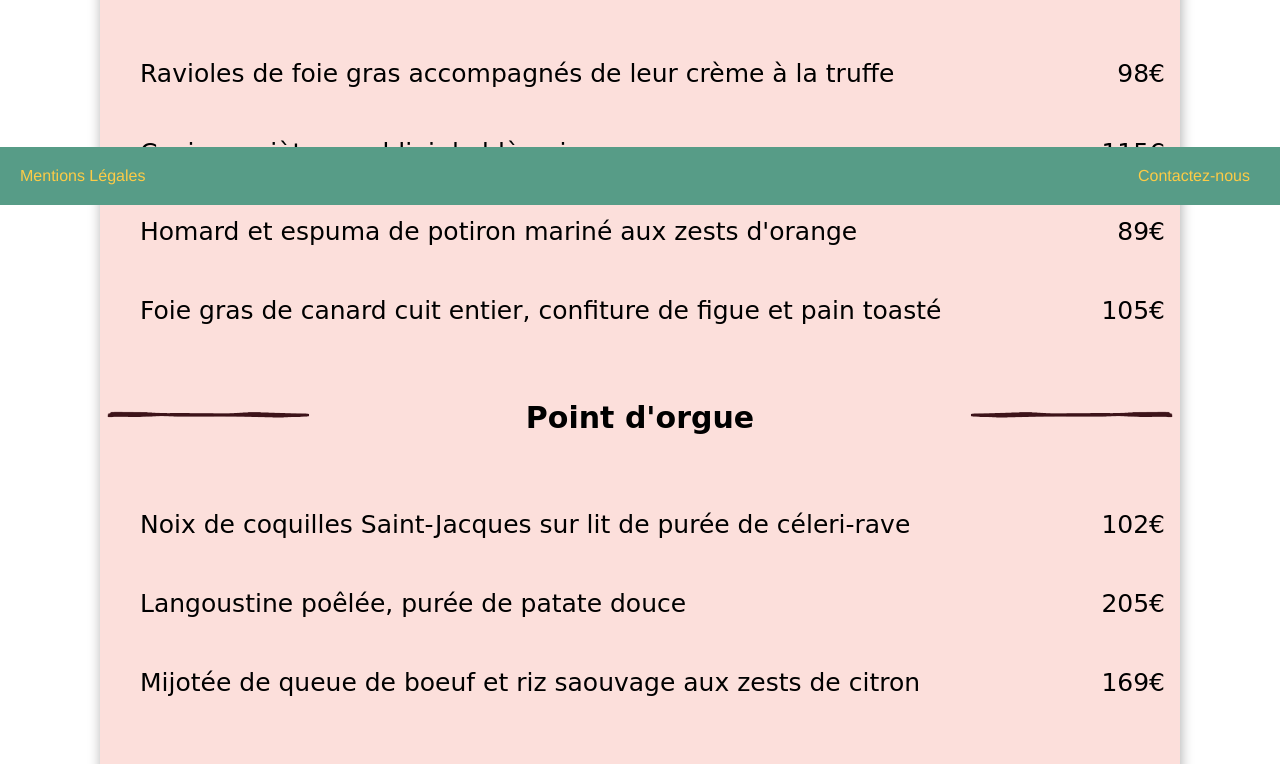
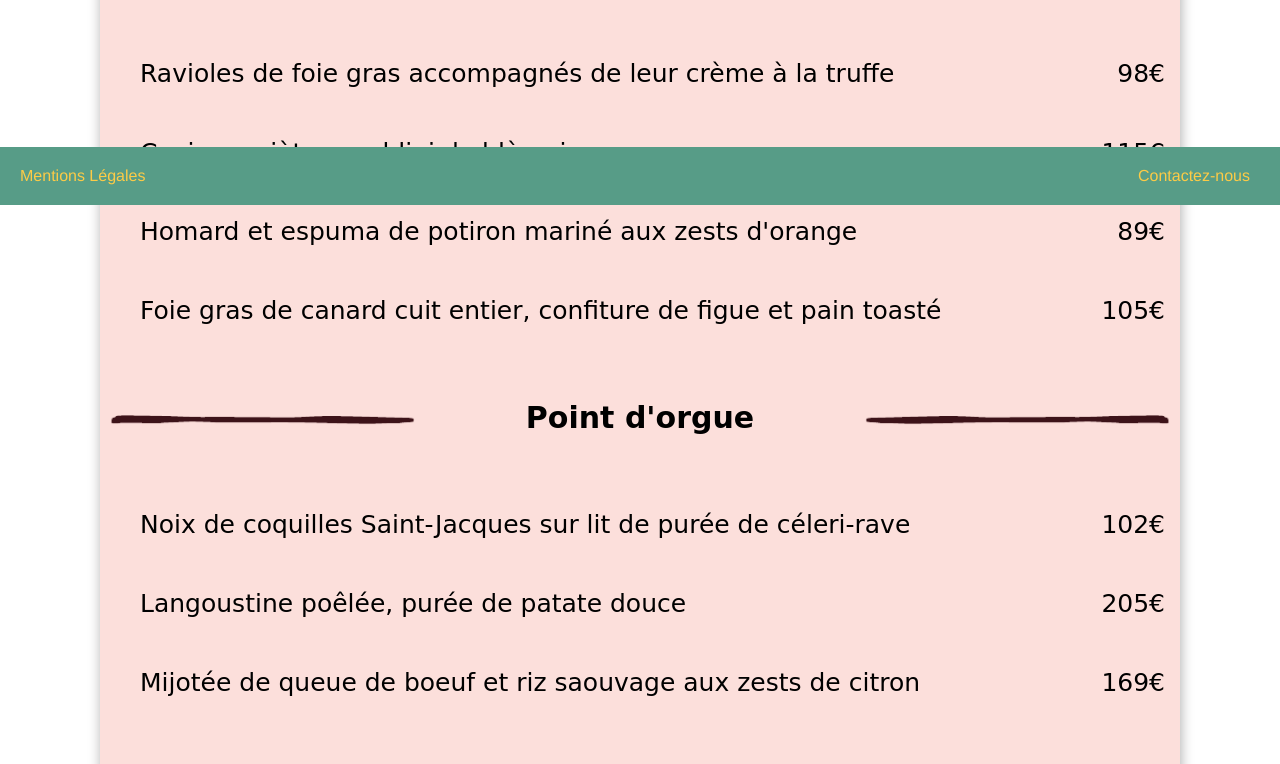
Before and after one commit to georgecedric/ohmyfood, a website: page views/menu_la_note_enchantée.html in a window 1280 px wide. Shown: the part 595-1359 px from the top of the page. Drawn offline with Linux system fonts and the light colour scheme.

Commit message:
modification image grand ecran

```diff
--- a/css/sass/style.scss
+++ b/css/sass/style.scss
@@ -74,7 +74,7 @@ footer{
     &.menu__LNE {
         background-color: #fcdfdb;
     }
-    &.menu__LCALF{
+    &.menu__LCALF {
         background-color: #fff5fe;
         font-family: Times, Times New Roman, serif;
     }
@@ -87,10 +87,10 @@ footer{
     .LCAFF--entrée {
         color:#c67412;
     }
-    .LCAFF--plat{
+    .LCAFF--plat {
         color:#a56799;
     }
-    .LCAFF--dessert{
+    .LCAFF--dessert {
         color:#6e4ccc;
     }
 
@@ -107,24 +107,25 @@ ul {
         display:flex;
         flex-wrap:nowrap ;
         justify-content: space-between;
-        .leftlignemenu{
+        .leftlignemenu {
             margin-right: 40px;
             hyphens: auto;
         }
     }
 }
-.titre-menu{
+.titre-menu {
     display:flex;
     justify-content: space-between;
     font-size: 20px;
-    vertical-align: middle;
-    img{
+
+    img {
         width:20%;
         height:20px;
-        padding-top: 10px;
+        vertical-align: middle;
     }
 
 }
+
 @media (min-width:600px){
     main{
         margin-left: 50px;
@@ -135,7 +136,7 @@ ul {
 
 
 
-@media (min-width:720px){
+@media (min-width:720px) {
     main{
         margin-left: 100px;
         margin-right: 100px;
@@ -145,7 +146,7 @@ ul {
         }
     }
 
-    .menu__index{
+    .menu__index {
         display:flex;
         flex-wrap:nowrap ;
         justify-content: space-between;
@@ -157,9 +158,15 @@ ul {
             width: 20%;
         }
     }
-    .logo-menu{
+    .logo-menu {
         width:40%;
     }
+    .titre-menu {
 
-
+        img {
+        width:30%;
+        height: 30px;
+        padding-top: 10px;
+        }
+    }
 }
```
Also changed, not shown: css/style.css, 1 other file.
